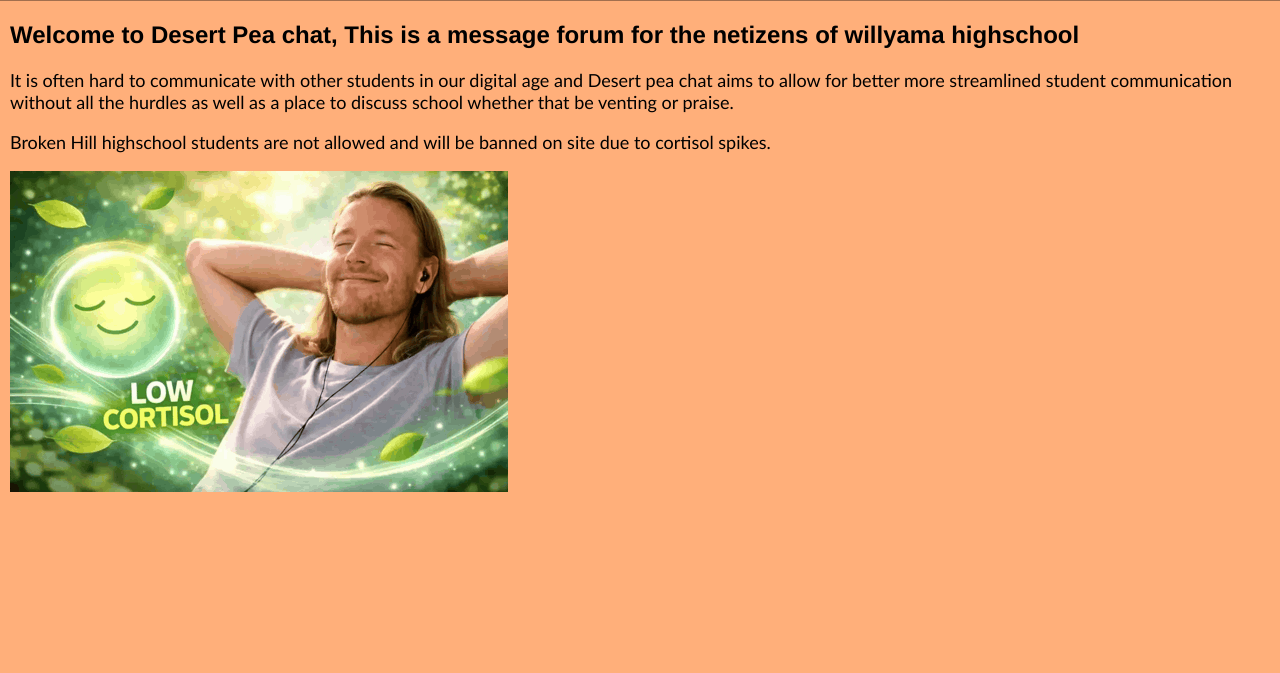
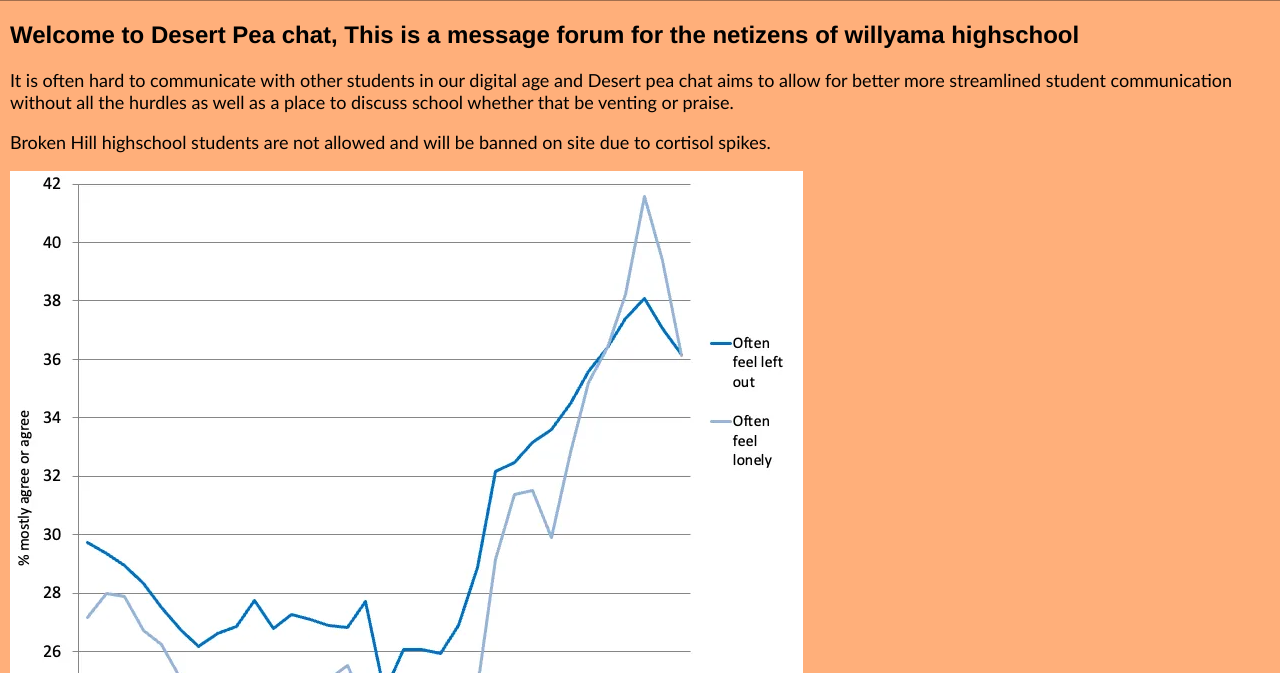
Before and after one commit to LinuxLarper/DesertPea, a website: page index.html in a window 1280 px wide. Shown: the part 127-800 px from the top of the page. Drawn offline with Linux system fonts and the light colour scheme.

Commit message:
Replace cortisol image with new image

```diff
--- a/index.html
+++ b/index.html
@@ -19,7 +19,7 @@
 <h2> Welcome to Desert Pea chat, This is a message forum for the netizens of willyama highschool</h2>
 <p>It is often hard to communicate with other students in our digital age and Desert pea chat aims to allow for better more streamlined student communication without all the hurdles as well as a place to discuss school whether that be venting or praise.</p>
 <p style="margin-top: 10px;">Broken Hill highschool students are not allowed and will be banned on site due to cortisol spikes.</p>
-<img style="margin-left: 10px;" src="static/images/low-low-cortisol.png">
+<img style="margin-left: 10px;" src="static/images/img.png">
 
 </body>
 </html>
```
